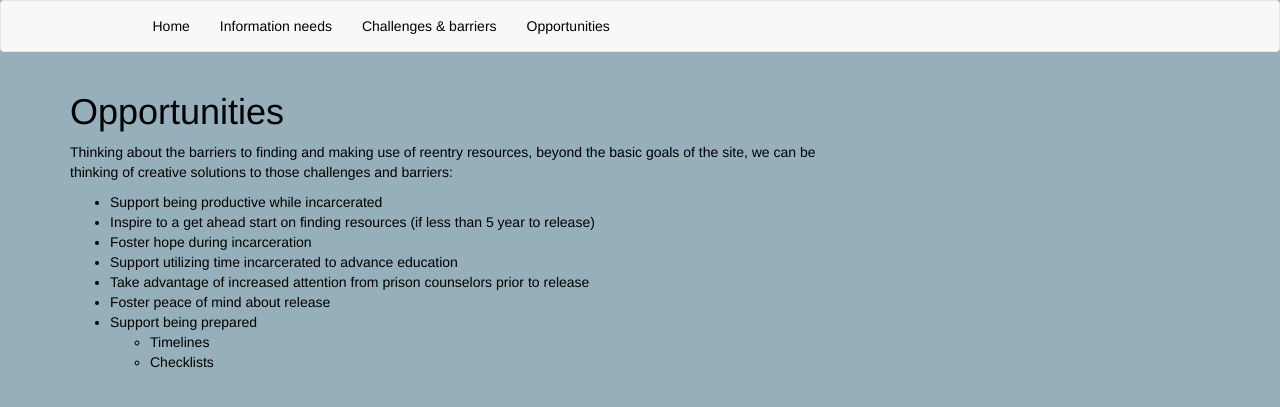
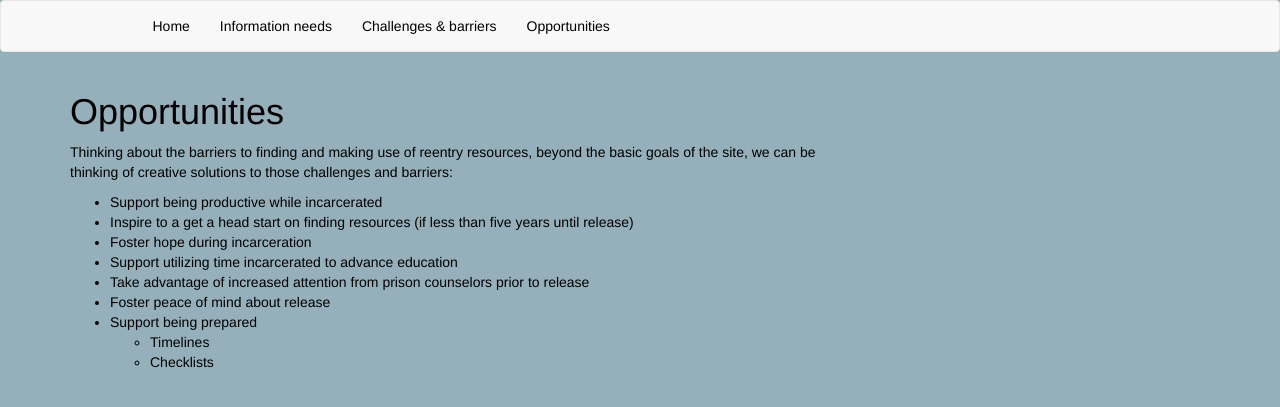
Before and after one commit to evz/access2justice, a Jekyll site: the page built from opportunities.html, in a window 1280 px wide. Shown: the top 407 px of the page. Built offline with Jekyll 4.4.1, drawn with Linux system fonts in a browser that asks for light colours; nearby versions of some CDN libraries.

Commit message:
Update opportunities.html

```diff
--- a/opportunities.html
+++ b/opportunities.html
@@ -15,7 +15,7 @@ those challenges and barriers:
         Support being productive while incarcerated
     </li>
     <li>
-        Inspire to a get ahead start on finding resources (if less than 5 year to release)
+        Inspire to a get a head start on finding resources (if less than five years until release)
     </li>
     <li>
         Foster hope during incarceration
```
